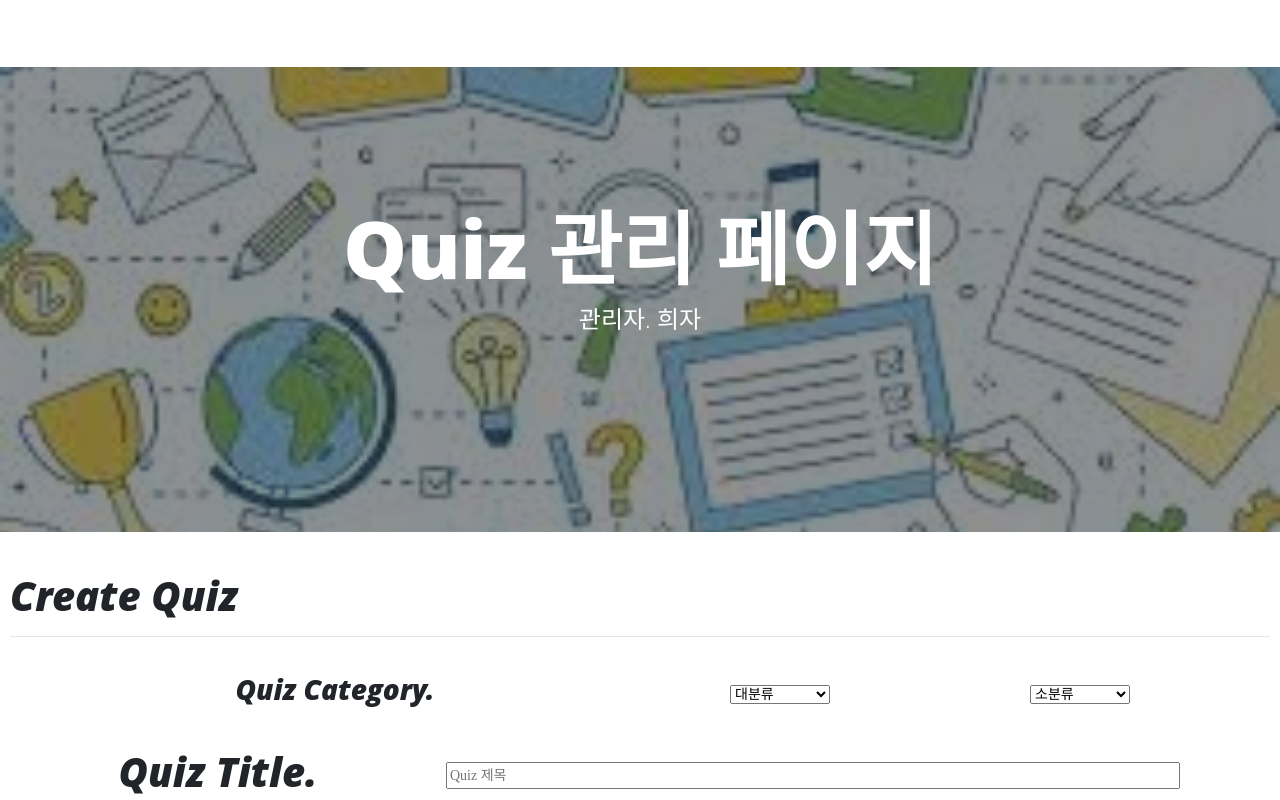
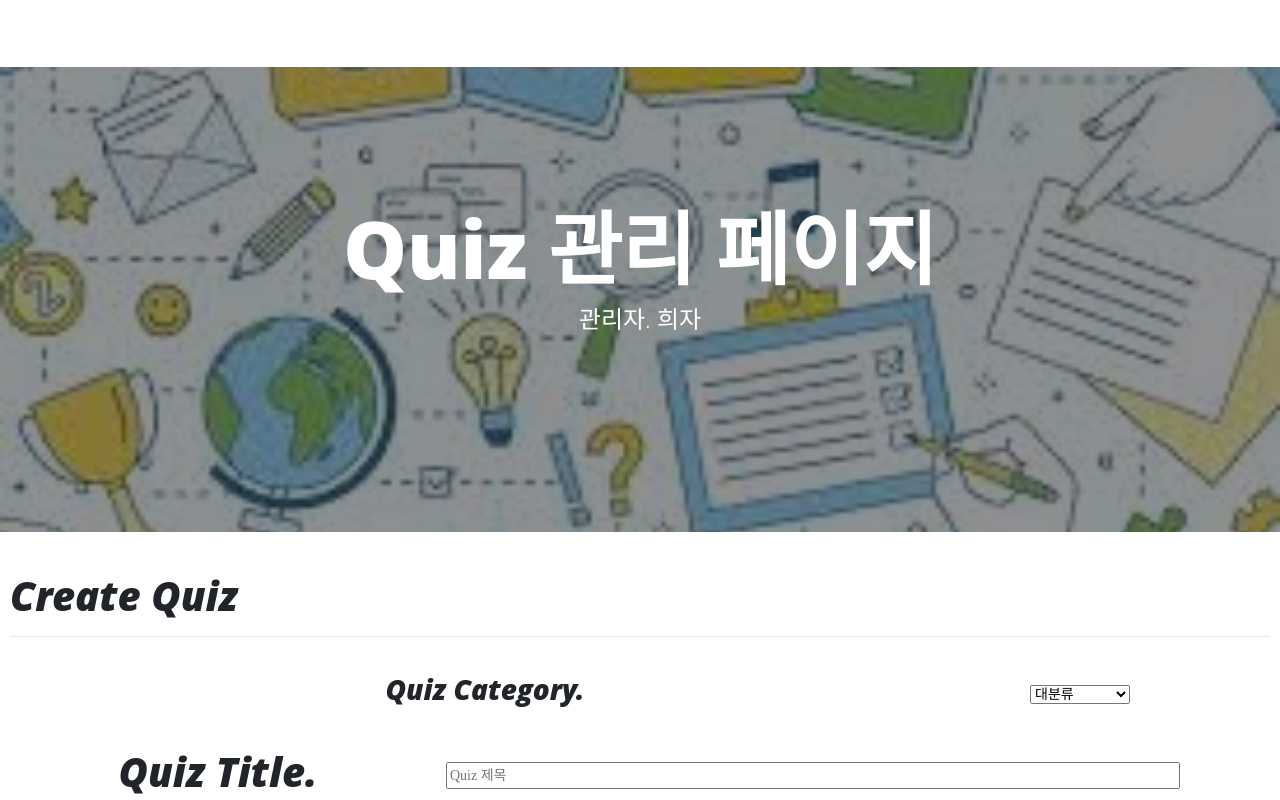
Before and after one commit to parkchoongho/HighEndKnowledge_front, a React (Create React App) app: page /createQuiz in a window 1280 px wide. Shown: the top 800 px of the page. Built offline with nearby package versions, Linux system fonts and the light colour scheme.

Commit message:
Complete Join

```diff
--- a/src/common/config.js
+++ b/src/common/config.js
@@ -1,3 +1,3 @@
-export const baseURL = "https://highendknowledge.herokuapp.com/";
+export const baseURL = "https://highendknowledge.herokuapp.com";
 // process.env.NODE_ENV === "development"
 // "https://dry-coast-57935.herokuapp.com"
--- a/src/components/Join.js
+++ b/src/components/Join.js
@@ -4,7 +4,6 @@ import { Redirect } from "react-router-dom";
 import { baseURL } from "../common/config";
 
 export default function Join() {
-  const [email, setEmail] = useState("");
   const [password, setPassword] = useState("");
   const [password2, setPassword2] = useState("");
   const [isPasswordSame, setIsPasswordSame] = useState(false);
@@ -17,12 +16,14 @@ export default function Join() {
       alert("Password Check. plz/");
       return;
     }
+
     if (password.length < 3 || password2.length < 3) {
       alert("Password Length is short! 3~30word plz");
       return;
     }
+
     if (
-      !e.target.Name.value ||
+      !e.target.name.value ||
       !password ||
       !password2 ||
       !e.target.birth.value ||
@@ -31,8 +32,9 @@ export default function Join() {
       alert("모든 필드를 채워야합니다.");
       return;
     }
+
     const { data } = await axios.post(`${baseURL}/auth/join`, {
-      name: e.target.Name.value,
+      name: e.target.name.value,
       password,
       birth: e.target.birth.value,
       gender: e.target.gender.value
@@ -53,7 +55,7 @@ export default function Join() {
           <input
             type="text"
             className="form-control"
-            name="Name"
+            name="name"
             placeholder="Use Name(ID)"
           />
         </div>
--- a/src/components/Login.js
+++ b/src/components/Login.js
@@ -8,7 +8,7 @@ export default function Login({ setIsLoggedIn, setIsAdmin, history }) {
   const handleSubmit = async e => {
     e.preventDefault();
     const { data } = await axios.post(`${baseURL}/auth/login`, {
-      email: e.target.email.value,
+      name: e.target.name.value,
       password: e.target.password.value
     });
 
@@ -31,17 +31,15 @@ export default function Login({ setIsLoggedIn, setIsAdmin, history }) {
       {loginState === "success" ? <Redirect to="/" /> : null}
       <form onSubmit={handleSubmit}>
         <small>
-          {loginState === "failed" && "이메일 혹은 비밀번호를 확인하세요."}
+          {loginState === "failed" && "이름(ID) 혹은 비밀번호를 확인하세요."}
         </small>
         <div className="form-group">
-          <label htmlFor="exampleInputEmail1">Email address</label>
+          <label htmlFor="exampleInputEmail1">Name(ID)</label>
           <input
-            type="email"
+            type="text"
             className="form-control"
-            id="exampleInputEmail1"
-            name="email"
-            aria-describedby="emailHelp"
-            placeholder="Enter email"
+            name="name"
+            placeholder="Enter Name(ID)"
           />
         </div>
         <div className="form-group">
@@ -49,7 +47,6 @@ export default function Login({ setIsLoggedIn, setIsAdmin, history }) {
           <input
             type="password"
             className="form-control"
-            id="exampleInputPassword1"
             name="password"
             placeholder="Password"
           />
--- a/src/components/createQuiz.js
+++ b/src/components/createQuiz.js
@@ -55,16 +55,6 @@ export default function CreateQuiz() {
             <option value="지리">지리</option>
             <option value="게임">게임</option>
           </select>
-          <select style={style.item3}>
-            <option style={style.undisplay} selected>
-              소분류
-            </option>
-            <option value="1">1</option>
-            <option value="2">2</option>
-            <option value="3">3</option>
-            <option value="4">4</option>
-            <option value="5">5</option>
-          </select>
         </div>
         <hr />
         <div style={style.itemContainer}>
```
